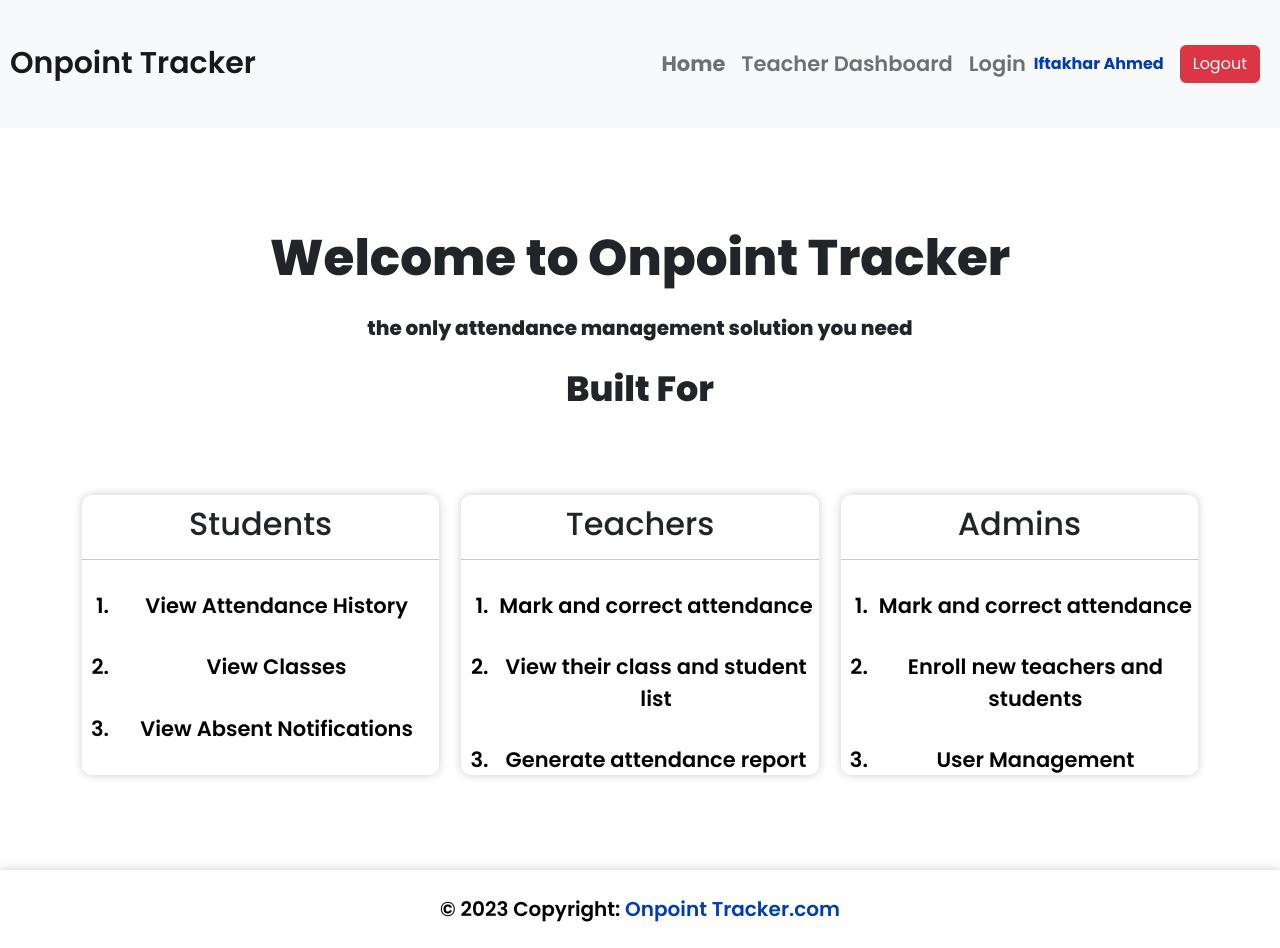
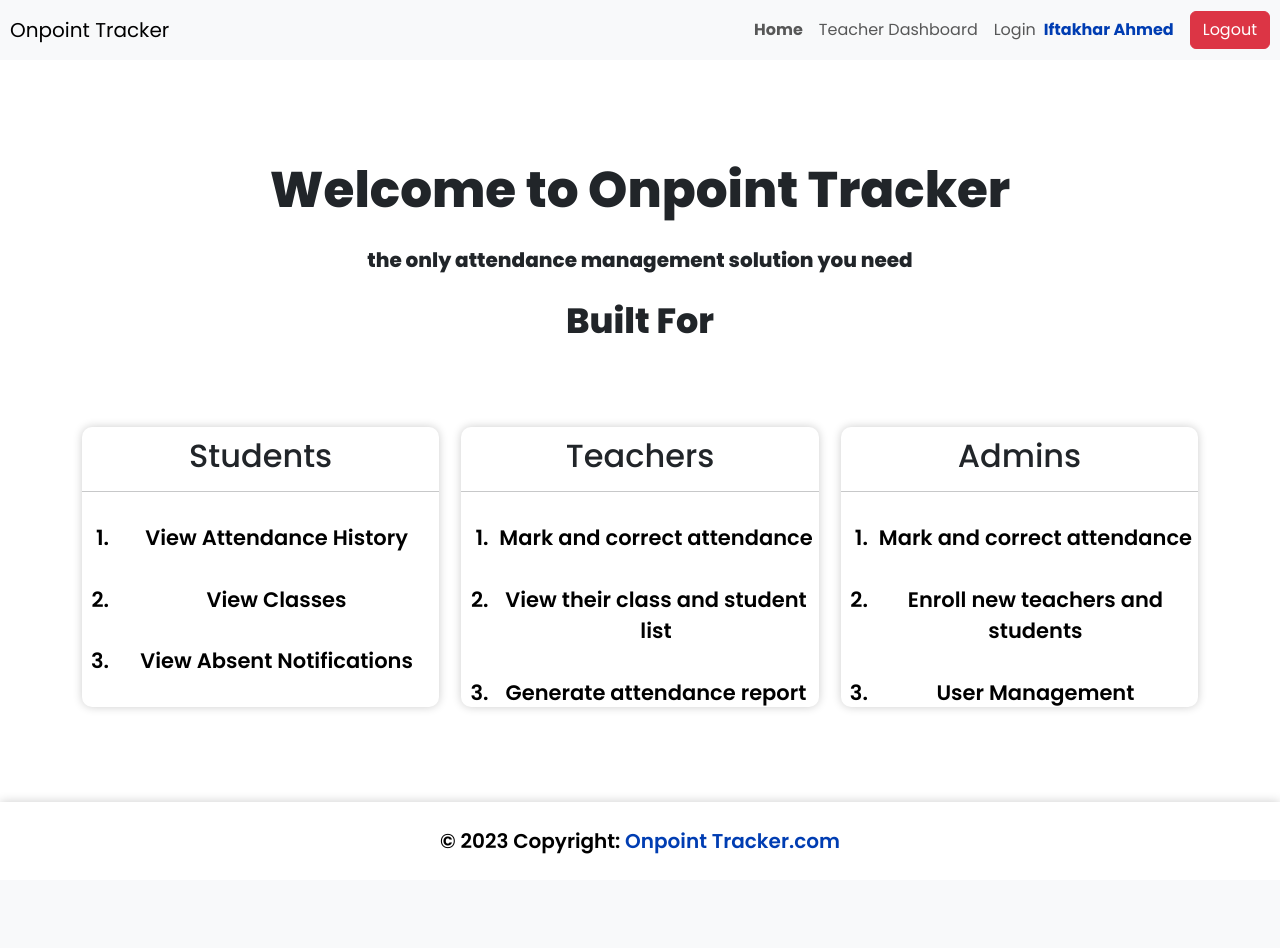
Before and after one commit to Ginpin21/onpoint-tracker, a PHP site: page / in a window 1280 px wide. After the commit the page ends 854 px from the top, so only its background shows below. Run offline with PHP 8.4, Linux system fonts and the light colour scheme.

Commit message:
changed the code
1. added nav bar to all the pages
2. changed the nav bar code
3. changed the login button

```diff
--- a/inc/home.css
+++ b/inc/home.css
@@ -95,12 +95,12 @@ body {
 }
 
 
-ul {
+.ul-tag{
     list-style-type: decimal;
 }
 
 
-li {
+.li-tag {
     margin: 30px 0;
     color: black;
     font-size: 21px;
--- a/inc/navbar.php
+++ b/inc/navbar.php
@@ -1,12 +1,31 @@
-<nav class="navbar navbar-expand-lg navbar-light bg-light">
+<!DOCTYPE html>
+<html lang="en">
+
+<head>
+    <meta charset="UTF-8">
+    <meta name="viewport" content="width=device-width, initial-scale=1.0">
+    <title>Document</title>
+</head>
+<style>
+    .navbar {
+        padding: 10px;
+    }
+
+    .navbar-nav .active a {
+        font-weight: bold;
+    }
+</style>
+
+<body>
+
+    <nav class="navbar navbar-expand-lg navbar-light bg-light">
         <a class="navbar-brand" href="index.php">Onpoint Tracker</a>
-        <button class="navbar-toggler" type="button" data-toggle="collapse" data-target="#navbarNav"
-            aria-controls="navbarNav" aria-expanded="false" aria-label="Toggle navigation">
+        <button class="navbar-toggler" type="button" data-toggle="collapse" data-target="#navbarNav" aria-controls="navbarNav" aria-expanded="false" aria-label="Toggle navigation">
             <span class="navbar-toggler-icon"></span>
         </button>
         <div class="collapse navbar-collapse justify-content-end" id="navbarNav">
             <ul class="navbar-nav ml-auto">
-            <li class="nav-item <?php echo basename($_SERVER['PHP_SELF']) == 'index.php' ? 'active' : ''; ?>">
+                <li class="nav-item <?php echo basename($_SERVER['PHP_SELF']) == 'index.php' ? 'active' : ''; ?>">
                     <a class="nav-link" href="index.php">Home</a>
                 </li>
                 <li class="nav-item <?php echo basename($_SERVER['PHP_SELF']) == 'teacher_dashboard.php' ? 'active' : ''; ?>">
@@ -21,23 +40,20 @@
             <span class="navbar-text" style="color: #003DB2; font-weight: bold;">
                 <?php
                 $currentUserFullName = "Iftakhar Ahmed";
-                echo $currentUserFullName; // Replace this with the user's full name ?>
+                echo $currentUserFullName; // Replace this with the user's full name
+                ?>
             </span>
             <form class="form-inline">
                 <button class="btn btn-danger" type="submit">Logout</button>
             </form>
         </div>
-    </div>
+        </div>
     </nav>
 
-<style>
-    .navbar {
-        padding: 10px
-    }
-    .navbar-nav .active a {
-        font-weight: bold;
-    }
-</style>
-<script src="https://code.jquery.com/jquery-3.5.1.slim.min.js"></script>
+    <script src="https://code.jquery.com/jquery-3.5.1.slim.min.js"></script>
     <script src="https://cdn.jsdelivr.net/npm/@popperjs/core@2.11.6/dist/umd/popper.min.js"></script>
     <script src="https://stackpath.bootstrapcdn.com/bootstrap/4.5.2/js/bootstrap.min.js"></script>
+
+</body>
+
+</html>
--- a/pages/index.php
+++ b/pages/index.php
@@ -6,7 +6,7 @@
     <meta name="viewport" content="width=device-width, initial-scale=1.0">
     <title>Home Screen</title>
     <link rel="stylesheet" href="../inc/home.css">
-    <link href="https://cdn.jsdelivr.net/npm/bootstrap@5.0.2/dist/css/bootstrap.min.css" rel="stylesheet" integrity="sha384-EVSTQN3/azprG1Anm3QDgpJLIm9Nao0Yz1ztcQTwFspd3yD65VohhpuuCOmLASjC" crossorigin="anonymous">
+    <link href="https://cdn.jsdelivr.net/npm/bootstrap@5.3.2/dist/css/bootstrap.min.css" rel="stylesheet" integrity="sha384-T3c6CoIi6uLrA9TneNEoa7RxnatzjcDSCmG1MXxSR1GAsXEV/Dwwykc2MPK8M2HN" crossorigin="anonymous">
     <?php require_once('..\inc\head.php'); ?>
     <style>
         .navbar {
@@ -15,21 +15,6 @@
 
         .navbar-nav .active a {
             font-weight: bold;
-        }
-
-        .navbar-brand {
-            font-size: 30px;
-            font-weight: 600;
-        }
-
-        a {
-            font-size: 23px;
-            font-weight: 600;
-        }
-
-        button {
-            padding: 10px 10px 10px 10px;
-            margin-right: 10px;
         }
     </style>
 </head>
@@ -48,28 +33,28 @@
                 <div class="textbox-1">
                     <h2>Students</h2>
                     <hr>
-                    <ul>
-                        <li>View Attendance History</li>
-                        <li>View Classes</li>
-                        <li>View Absent Notifications</li>
+                    <ul class="ul-tag">
+                        <li class="li-tag">View Attendance History</li>
+                        <li class="li-tag">View Classes</li>
+                        <li class="li-tag">View Absent Notifications</li>
                     </ul>
                 </div>
                 <div class="textbox-2">
                     <h2>Teachers</h2>
                     <hr>
-                    <ul>
-                        <li>Mark and correct attendance</li>
-                        <li>View their class and student list</li>
-                        <li>Generate attendance report</li>
+                    <ul class="ul-tag">
+                        <li class="li-tag">Mark and correct attendance</li>
+                        <li class="li-tag">View their class and student list</li>
+                        <li class="li-tag">Generate attendance report</li>
                     </ul>
                 </div>
                 <div class="textbox-3">
                     <h2>Admins</h2>
                     <hr>
-                    <ul>
-                        <li>Mark and correct attendance</li>
-                        <li>Enroll new teachers and students</li>
-                        <li>User Management</li>
+                    <ul class="ul-tag">
+                        <li class="li-tag">Mark and correct attendance</li>
+                        <li class="li-tag">Enroll new teachers and students</li>
+                        <li class="li-tag">User Management</li>
                     </ul>
                 </div>
             </div>
@@ -86,7 +71,7 @@
         </div>
     </footer>
 
-    <script src="https://cdn.jsdelivr.net/npm/bootstrap@5.0.2/dist/js/bootstrap.bundle.min.js" integrity="sha384-MrcW6ZMFYlzcLA8Nl+NtUVF0sA7MsXsP1UyJoMp4YLEuNSfAP+JcXn/tWtIaxVXM" crossorigin="anonymous"></script>
+    <script src="https://cdn.jsdelivr.net/npm/bootstrap@5.3.2/dist/js/bootstrap.bundle.min.js" integrity="sha384-C6RzsynM9kWDrMNeT87bh95OGNyZPhcTNXj1NW7RuBCsyN/o0jlpcV8Qyq46cDfL" crossorigin="anonymous"></script>
 
 </body>
 
```
Also changed, not shown: inc/login.css (+6 -5 lines), inc/registeration.css (+16 -25 lines), pages/login.php (+4 -5 lines), pages/registeration.php (+20 -20 lines).
